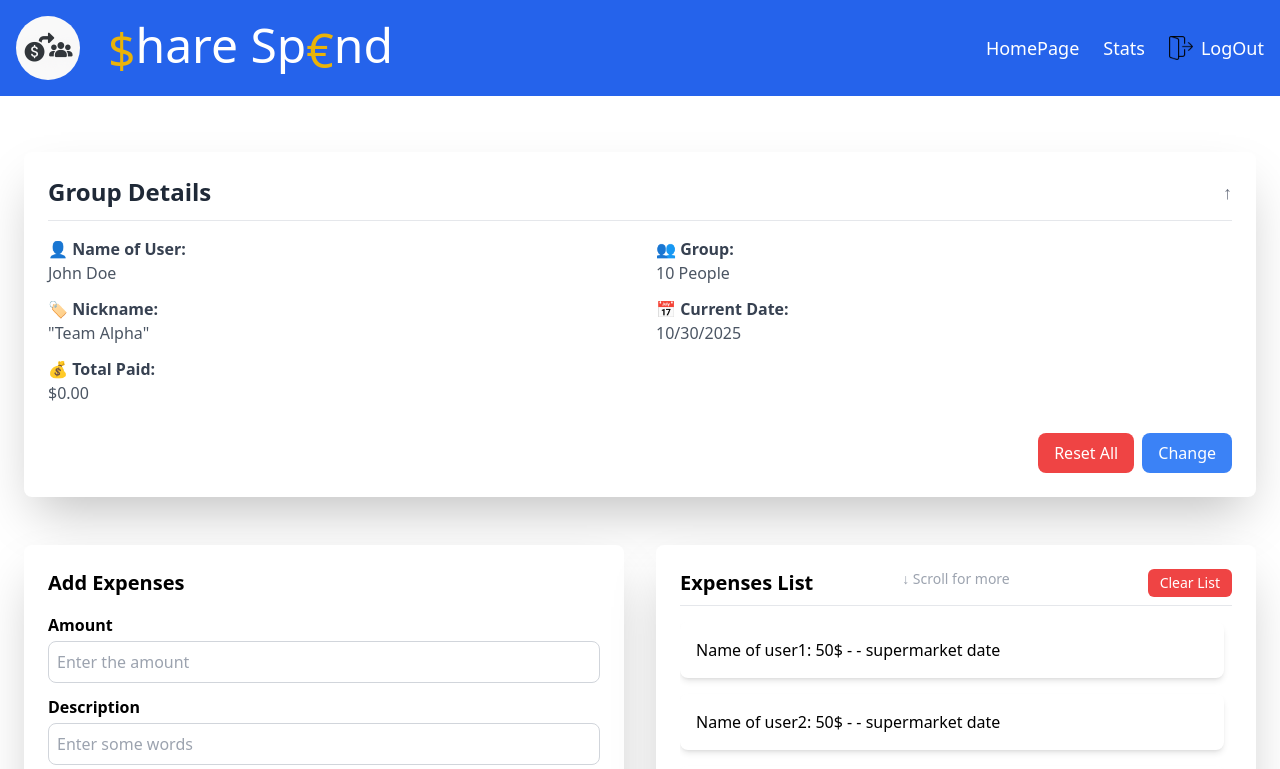
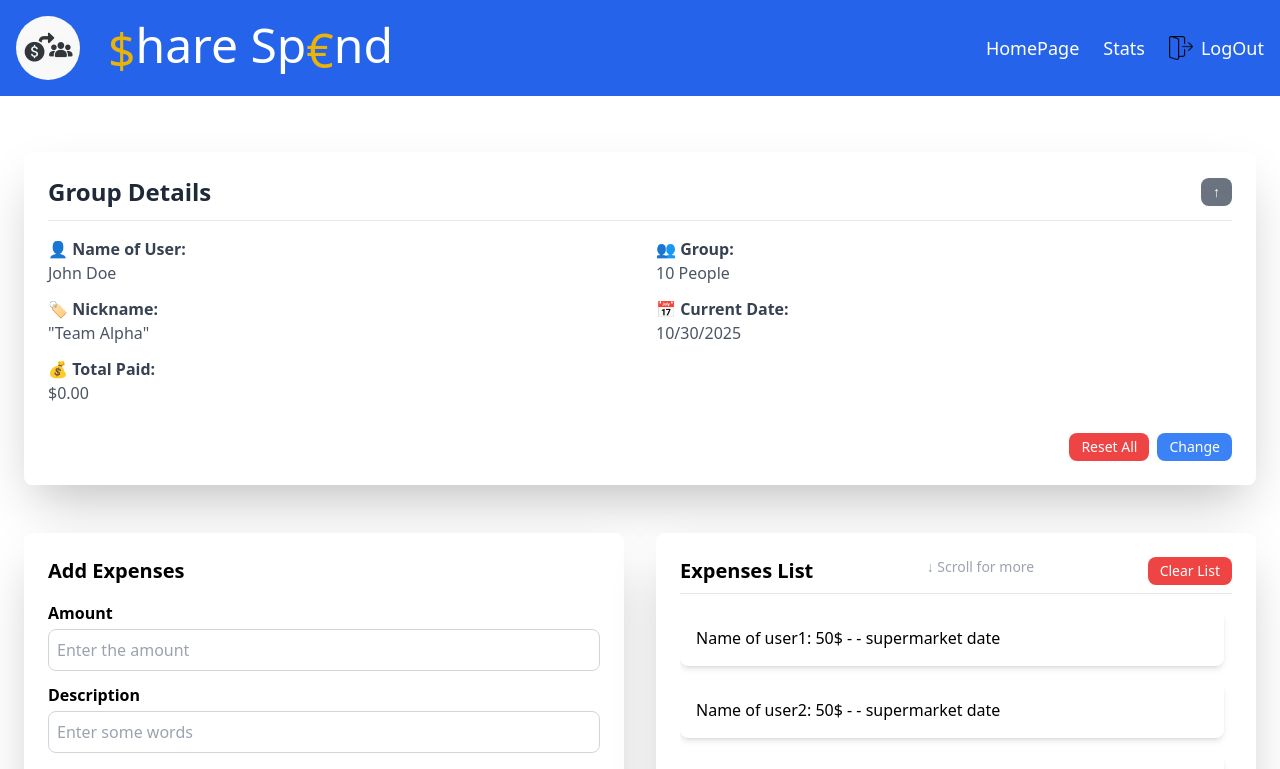
Before and after one commit to sakisgit/shareSpend, a React (Create React App) app: page /mainpage in a window 1280 px wide. Shown: the top 769 px of the page. Built offline with nearby package versions, Linux system fonts and the light colour scheme.

Commit message:
Add CustomButton component and refactor button usage
Introduced a reusable CustomButton component with configurable color and size props. Replaced all button elements in MainData.tsx with CustomButton to standardize styling and improve maintainability.

```diff
--- /dev/null
+++ b/src/components/Buttons/CustomButton.tsx
@@ -0,0 +1,40 @@
+import { serialize } from "v8";
+
+interface CustomButtonProps {
+    children: React.ReactNode;
+    onClick?: () => void;
+    color?: 'blue' |'red' | 'gray';
+    size?:'sm' | 'md' | 'lg';
+}
+
+const CustomButton: React.FC <CustomButtonProps> = ({
+    children,
+    onClick,
+    color='blue',
+    size='md',
+}) => {
+    const baseClasses = "text-white rounded-lg transition hover:opacity-90 flex items-center justify-center";
+
+    const colorClasses = {
+        blue: "bg-blue-500 hover:bg-blue-600",
+        red: "bg-red-500 hover:bg-red-600",
+        gray: "bg-gray-500 hover:bg-gray-600",
+    };
+
+    const sizeClasses = {
+        sm: "px-3 py-1 text-sm",
+        md: "px-4 py-2 text-base",
+        lg: "px-6 py-3 text-lg",
+    };
+  return (
+    <button
+        onClick={onClick}
+        className={`${baseClasses} ${colorClasses[color]} ${sizeClasses[size]}`}
+    >
+        {children}
+    </button>
+
+  )
+}
+
+export default CustomButton
--- a/src/components/MainPage/MainData/MainData.tsx
+++ b/src/components/MainPage/MainData/MainData.tsx
@@ -1,4 +1,5 @@
 
+import CustomButton from "../../Buttons/CustomButton";
 
 const MainData = () => {
   return (
@@ -13,9 +14,13 @@ const MainData = () => {
                     <h1 className="text-2xl font-bold text-gray-800">Group Details</h1>
 
                     {/* Static arrow button */}
-                    <button className="text-gray-500 text-lg hover:text-gray-700 transition">
+                    <CustomButton
+                        color="gray"
+                        size="sm"
+                    >
                         ↑
-                    </button>
+                    </CustomButton>
+
                 </div>
 
                 {/* Group details grid */}
@@ -47,13 +52,21 @@ const MainData = () => {
 
                     <div className="col-span-2 mt-4 flex space-x-2 justify-end">
 
-                        <button className="bg-red-500 text-white px-4 py-2 rounded-lg hover:bg-red-600 transition">
+                        <CustomButton
+                            color="red"
+                            size="sm"
+                        >
                             Reset All
-                        </button>
+                        </CustomButton>
 
-                        <button className="bg-blue-500 text-white px-4 py-2 rounded-lg hover:bg-blue-600 transition">
+                        <CustomButton
+                            color="blue"
+                            size="sm"
+                        >
                             Change
-                        </button>
+                        </CustomButton>
+
+
                     </div>
                 </div>
             </div>
@@ -111,9 +124,15 @@ const MainData = () => {
                         />
                     </div>
 
-                    <button className="flex ml-auto bg-blue-500 text-white px-4 py-2 rounded-lg hover:bg-blue-600 transition">
-                        + Add Expnses
-                    </button>
+                    <div className="flex justify-end mt-4">
+                        <CustomButton
+                            color="blue"
+                        >
+                            + Add Expense
+                        </CustomButton>
+                    </div>
+
+
                 </div>
 
                 {/* Right div - Expenses List */}
@@ -122,7 +141,7 @@ const MainData = () => {
                     {/* Header row */}
                     <div className="flex items-center justify-between sticky top-0 bg-white z-10 border-b border-gray-200 pb-2">
                         <h1
-                            className="text-xl font-bold flex-1 text-left"
+                            className="text-xl font-bold text-left flex-none"
                         >
                             Expenses List
                         </h1>
@@ -133,11 +152,15 @@ const MainData = () => {
                         </div>
 
                         {/* Right button */}
-                        <div className="flex-1 text-right">
-                            <button className="bg-red-500 text-white text-sm px-3 py-1 rounded-md hover:bg-red-600 transition">
-                            Clear List
-                            </button>
+                        <div className="text-right">
+                            <CustomButton
+                                color="red"
+                                size="sm"
+                            >
+                                Clear List
+                            </CustomButton>
                         </div>
+
                     </div>
 
                     {/* Scrollable items area */}
```
